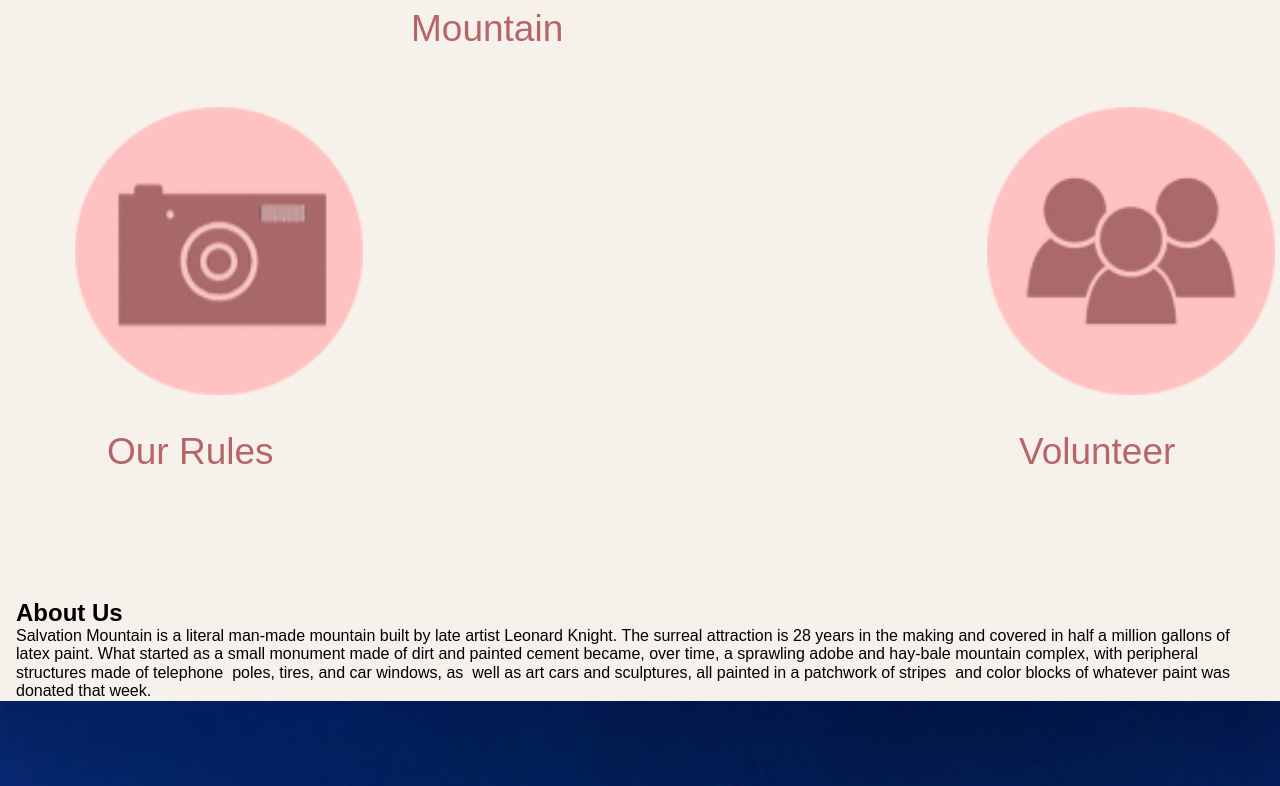
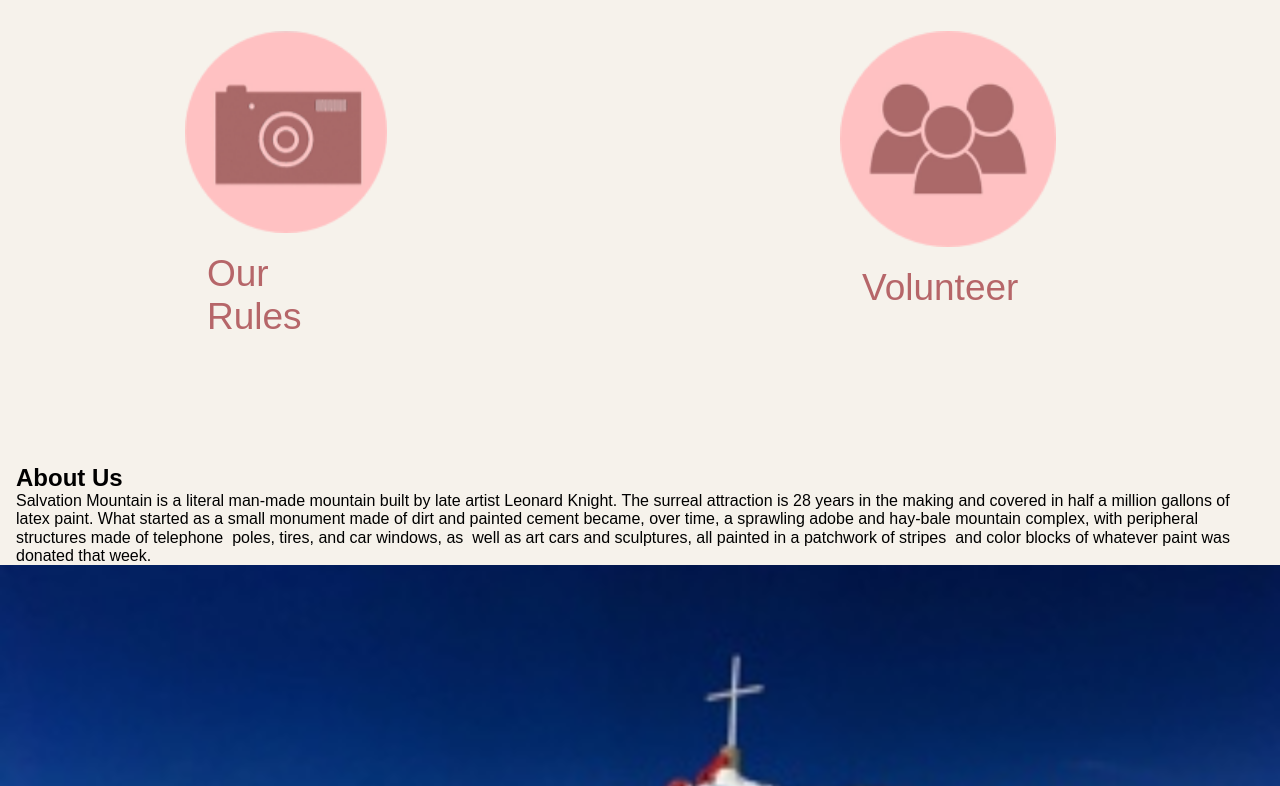
Before and after one commit to sophiacantu/cantu_final, a plain HTML site: page deploy/index.html in a window 1280 px wide. Shown: the part 804-1590 px from the top of the page. Drawn offline with Linux system fonts and the light colour scheme.

Commit message:
hero update

```diff
--- a/deploy/index.html
+++ b/deploy/index.html
@@ -133,7 +133,7 @@
                                 <img src="images/hero/SMhero1.png" alt="Mountains icon">
                                 <section>
                                         <div>
-                                         <h2>The Mountain</h2>
+                                         <h2 id="t1">The Mountain</h2>
                                         </div>
                                 </section>
                         </li>
@@ -142,7 +142,7 @@
                                 <img src="images/hero/SMhero2.png" alt="Tent and trees icon">
                                 <section>
                                         <div>
-                                        <h2>Visit Us</h2>
+                                        <h2 id="t2">Visit Us</h2>
                                         </div>
                                 </section>
                         </li>
@@ -151,7 +151,7 @@
                                 <img src="images/hero/SMhero3.png" alt="Camera icon">
                                 <section>
                                         <div>
-                                        <h2>Our Rules</h2>
+                                        <h2 id="t3">Our Rules</h2>
                                         </div>
                                 </section>
                         </li>
@@ -160,7 +160,7 @@
                                 <img src="images/hero/SMhero4.png" alt="People icon">
                                 <section>
                                         <div>
-                                        <h2>Volunteer</h2>
+                                        <h2 id="t4">Volunteer</h2>
                                         </div>
                                 </section>
                         </li>
--- a/dev/scss/layout/_header.scss
+++ b/dev/scss/layout/_header.scss
@@ -67,8 +67,8 @@
 
     #logo{
         grid-area: logo;
-        margin-left: 90px;
-        width: 30%;
+        margin-left: 100px;
+        width: 25%;
     }
 
     #logo-container{
--- a/dev/scss/sections/_hero.scss
+++ b/dev/scss/sections/_hero.scss
@@ -40,15 +40,16 @@
 
     margin-bottom: 24px;
     margin-top: 165px;
-    margin-left: 70px;
+    margin-left: 90px;
 
     @include md{
         margin-bottom: 24px;
+        margin-left: 10px;
         display: grid;
         grid-template-columns: 16px auto 16px;
         grid-template-areas: ". hero .";
         padding: 22px 0;
-        margin-top: 290px;
+        margin-top: 220px;
     }
 
     @include lg{
@@ -68,7 +69,7 @@
         font-size: rem-calc(20);
         font-weight: 600;
         // margin-bottom: 16px;
-        margin-top: 16px;
+        // margin-top: 16px;
         padding: 0px 16px 24px;
 
         @include md{
@@ -83,6 +84,30 @@
     }
 
     >div{
+
+        #t1{
+            color: $blueDark;
+            margin-left: -15px;
+
+            @include md{
+            padding-left: -55px;
+            padding-right: 80px;
+            }
+        }
+
+        #t2{
+            @include md{
+                margin-left: 20px;
+            }
+        }
+
+        #t3{
+            margin-left: -10px;
+        }
+
+        #t4{
+            margin-left: -10px;
+        }
 
         @include md{
             grid-area: hero;
@@ -106,7 +131,7 @@
             }
 
             @include lg{
-                grid-template-columns: repeat(4, 1fr);
+                grid-template-columns: repeat(6, 1fr);
                 grid-template-areas:
                 ". c1 c2 ."
                 "c3 . . c4";
@@ -147,24 +172,32 @@
             #c1{
                 @include md{
                     grid-area: c1;
+                    margin-right: 20px;
+                    width: 80%;
                 }
             }
 
             #c2{
                 @include md{
                     grid-area: c2;
+                    margin-left: 20px;
+                    width: 140%;
                 }
             }
 
             #c3{
                 @include md{
                     grid-area: c3;
+                    margin-left: 140px;
+                    width: 70%;
                 }
             }
 
             #c4{
                 @include md{
                     grid-area: c4;
+                    margin-right: 150px;
+                    width: 60%;
                 }
             }
         }
```
Also changed, not shown: deploy/css/styles.css, 2 other files.
